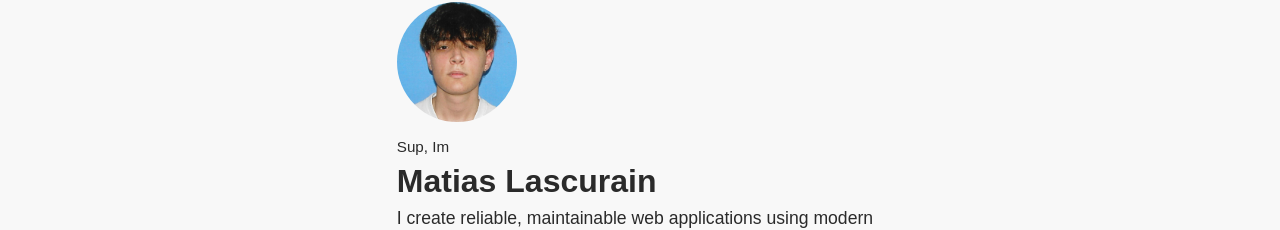
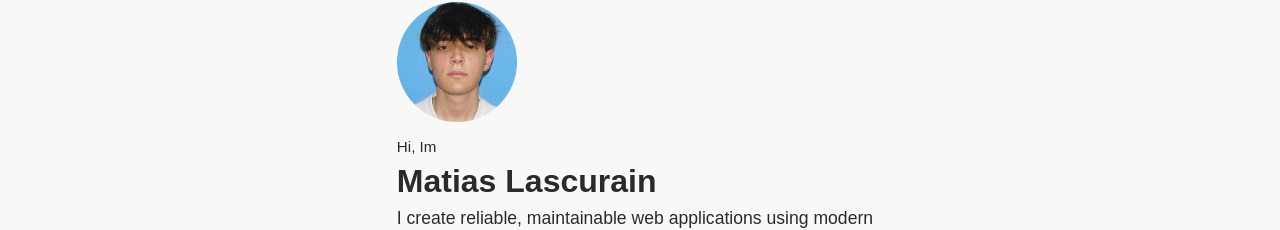
Before and after one commit to mLascurain/mLascurain-portfolio, a React (Vite) app: page / in a window 1280 px wide. Shown: the part 94-324 px from the top of the page. Built offline with nearby package versions, Linux system fonts and the light colour scheme.

Commit message:
changed link to cv

```diff
--- a/src/Pages/About/About.tsx
+++ b/src/Pages/About/About.tsx
@@ -5,7 +5,7 @@ const About: React.FC = () => {
   return (
     <div className={styles.about} id="about">
       <img className={styles.img} src={pfp} alt="image of matias lascurain" />
-      <p className={styles.minititle}>Sup, Im</p>
+      <p className={styles.minititle}>Hi, Im</p>
       <h1 className={styles.title}>Matias Lascurain</h1>
       <p className={styles.par}>I create reliable, maintainable web applications using modern tools and best practices. Whether independently or in a team, I’m always ready to create something amazing.</p>
       <a
```
